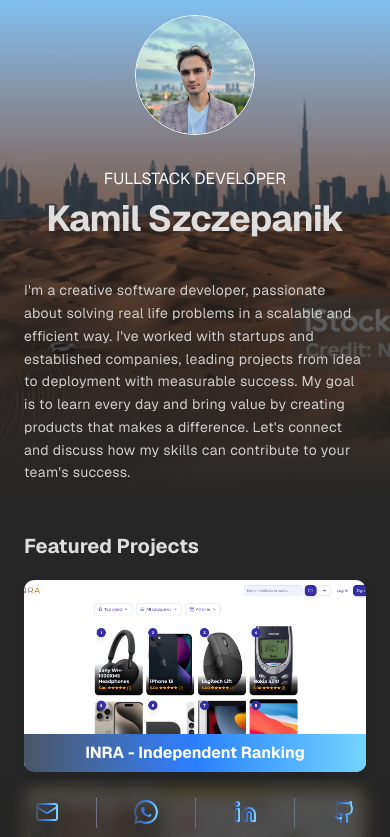
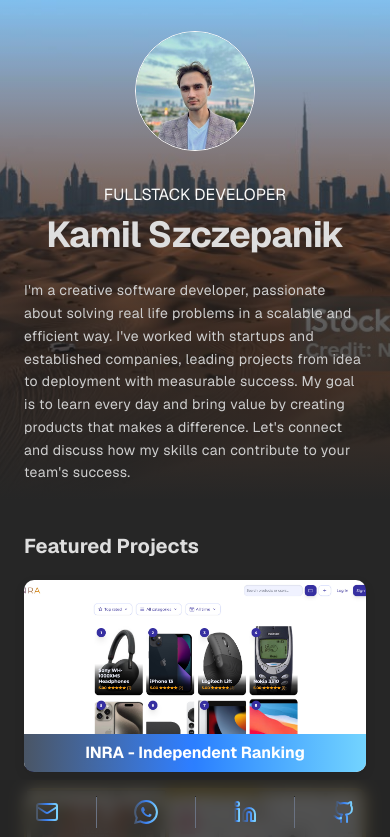
Before and after one commit to kamilszczepanik/portfolio, a Next.js app: page / in a window 390 px wide. Shown: the top 837 px of the page. Built offline with nearby package versions, Linux system fonts and the light colour scheme.

Commit message:
feat: fixes

```diff
--- a/src/components/about-me.tsx
+++ b/src/components/about-me.tsx
@@ -4,7 +4,7 @@
 
 export default function AboutMe() {
   return (
-    <div className="flex flex-col justify-center gap-6 w-full">
+    <div className="flex flex-col justify-center gap-2 w-full sm:gap-6">
       <div className="flex flex-col md:flex-row gap-4 md:gap-6 items-center md:items-start">
         <Image
           className="rounded-full object-cover border border-primary"
--- a/src/components/projects/project-modal.tsx
+++ b/src/components/projects/project-modal.tsx
@@ -122,7 +122,12 @@
 
   const handleCloseModal = useCallback(() => {
     if (isRouteModal) {
-      router.back();
+      const fromWithinSite = document.referrer.includes(window.location.host);
+      if (fromWithinSite) {
+        router.back();
+      } else {
+        router.push("/");
+      }
     } else {
       setSelectedProject(null);
     }
--- a/src/components/shared/header/index.tsx
+++ b/src/components/shared/header/index.tsx
@@ -2,7 +2,7 @@
 
 const Header = () => {
   return (
-    <header className="relative w-full min-h-[500px] max-md:h-[55vh] md:h-[90vh] flex flex-col justify-end">
+    <header className="relative w-full min-h-[500px] h-[55vh] md:h-[70vh] lg:h-[50vh] flex flex-col justify-end">
       <div
         className="absolute inset-0 z-0 bg-cover bg-center"
         style={{
@@ -14,8 +14,10 @@
           "absolute inset-0 z-10 bg-gradient-to-t from-neutral-800/100 via-neutral-900/60 to-neutral-800/5"
         }
       />
-      <div className="relative z-20 px-6">
-        <AboutMe />
+      <div className="relative z-20 container mx-auto px-6">
+        <div className="max-w-7xl mx-auto">
+          <AboutMe />
+        </div>
       </div>
     </header>
   );
```
